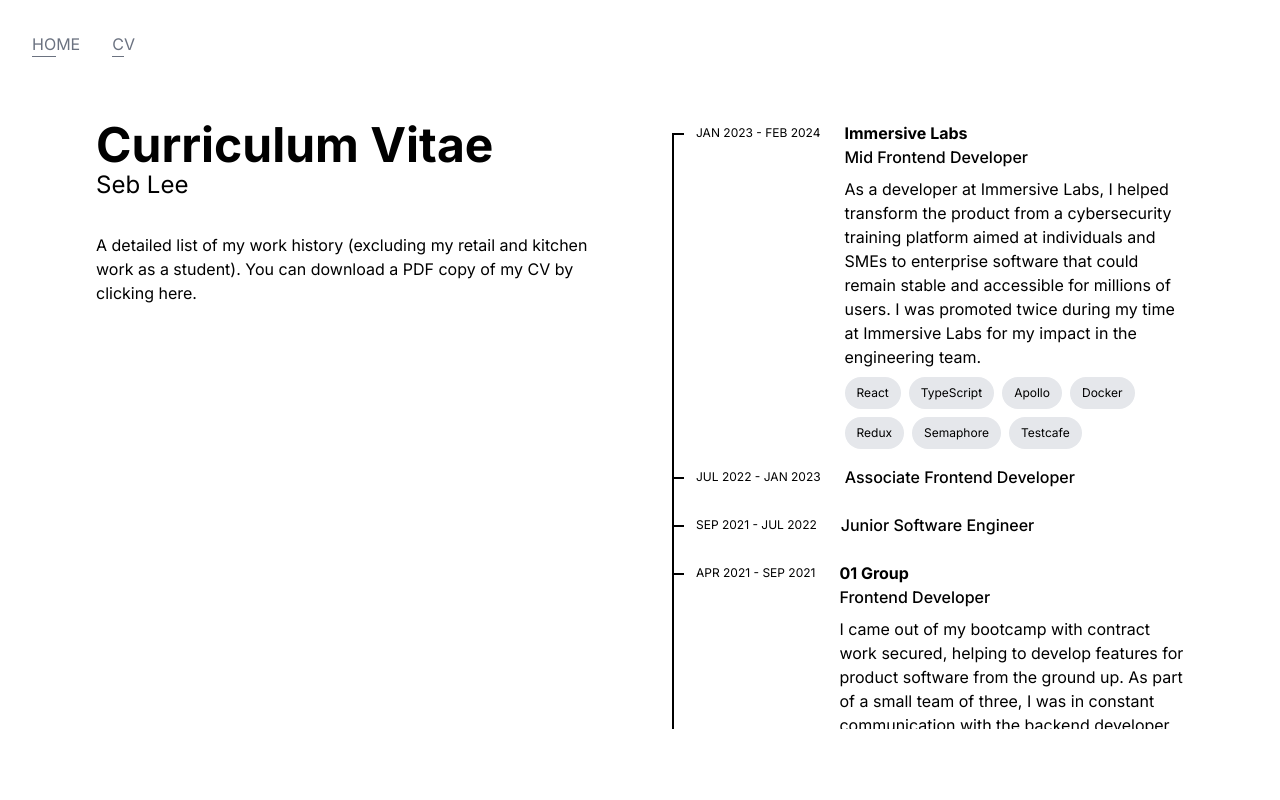
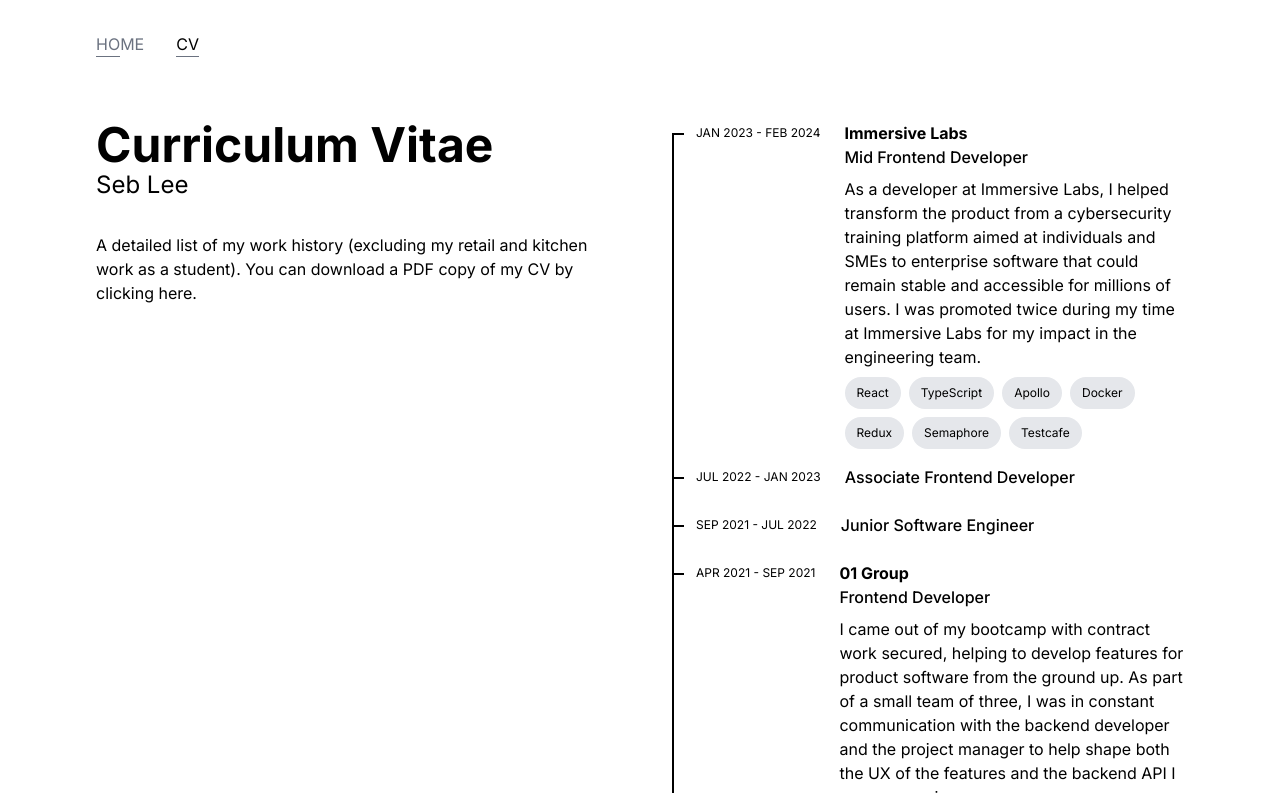
Before and after one commit to jebzley/sebleedotdev, a Next.js app: page /work in a window 1280 px wide. Built offline with nearby package versions, Linux system fonts and the light colour scheme.

Commit message:
style tweaks

```diff
--- a/src/app/layout.tsx
+++ b/src/app/layout.tsx
@@ -16,11 +16,13 @@ export default function RootLayout({
 }) {
   return (
     <html lang="en">
-      <body className={`${inter.className} p-8 h-screen`}>
+      <body
+        className={`${inter.className} p-8 lg:px-24 max-w-screen-xl mx-auto h-screen`}
+      >
         <header>
           <Navigation />
         </header>
-        <main className="h-full p8 pt-16 lg:p-16">{children}</main>
+        <main className="h-full pt-16">{children}</main>
       </body>
     </html>
   );
--- a/src/app/work/components/WorkItem.tsx
+++ b/src/app/work/components/WorkItem.tsx
@@ -9,7 +9,7 @@ export function WorkItem({
 }) {
   const ariaLabel = `${item.company} - ${item.jobTitle}`;
   return (
-    <li className="relative pb-4" aria-label={ariaLabel}>
+    <li className="relative pb-4" aria-label={ariaLabel} key={ariaLabel}>
       {!isLastIndex && (
         <span
           aria-hidden
--- a/src/components/Navigation/NavigationLink.tsx
+++ b/src/components/Navigation/NavigationLink.tsx
@@ -1,17 +1,28 @@
+"use client";
 import Link from "next/link";
+import { usePathname } from "next/navigation";
 
 interface IProps {
   name: string;
   href: string;
 }
 export function NavigationLink({ name, href }: IProps) {
+  const pathname = usePathname();
+  const isCurrentRoute = pathname === href;
+
   return (
     <Link
-      className="group/navlink relative flex flex-col text-gray-500 hover:text-black transition-all"
+      className={`group/navlink relative flex flex-col ${
+        isCurrentRoute ? "text-black" : "text-gray-500"
+      } hover:text-black transition-all`}
       href={href}
     >
       {name.toUpperCase()}
-      <span className="h-full w-6/12 transition-all border-b border-gray-500 group-hover/navlink:w-full group-hover/navlink:border-black "></span>
+      <span
+        className={`h-full w-6/12 transition-all border-b border-gray-500 ${
+          isCurrentRoute ? "border-black w-full" : "border-gray-500 w-6/12"
+        } group-hover/navlink:w-full group-hover/navlink:border-black`}
+      ></span>
     </Link>
   );
 }
--- a/src/components/Navigation/index.tsx
+++ b/src/components/Navigation/index.tsx
@@ -1,5 +1,4 @@
 import { ROUTES } from "@/constants/routes";
-import Link from "next/link";
 import { NavigationLink } from "./NavigationLink";
 
 const navItems: { name: string; href: string }[] = [
--- a/src/components/SocialIcons/index.tsx
+++ b/src/components/SocialIcons/index.tsx
@@ -1,59 +1,47 @@
 import Image from "next/image";
+
+const links = [
+  {
+    href: "https://www.github.com/jebzley",
+    label: "Github",
+    imgSrc: "/github.svg",
+  },
+  {
+    href: "https://www.linkedin.com/in/sebleedev",
+    label: "Linked In",
+    imgSrc: "/linkedin.svg",
+  },
+  {
+    href: "https://www.twitter.com/sebleedev",
+    label: "Github",
+    imgSrc: "/twitter.svg",
+  },
+];
 
 export function SocialIcons() {
   return (
     <ul className="flex gap-8">
-      <li>
+      {links.map((link) => {
+        return (
+          <li key={link.href}>
             <a
-          href="https:/www.github.com/jebzley"
+              href={link.href}
               rel="noopener noreferrer"
               target="_blank"
-          aria-label="Github (Opens in a new tab)"
+              aria-label={`${link.label} (Opens in a new tab)`}
             >
               <Image
-            src={"/github.svg"}
+                src={link.imgSrc}
                 width={20}
                 height={20}
                 alt=""
                 className="hover:opacity-50 transition-opacity"
-            aria-hidden="true"
+                aria-hidden
               />
             </a>
           </li>
-      <li>
-        <a
-          href="https://www.linkedin.com/in/sebleedev"
-          rel="noopener noreferrer"
-          target="_blank"
-          aria-label="Linked In (Opens in a new tab)"
-        >
-          <Image
-            src={"/linkedin.svg"}
-            width={20}
-            height={20}
-            alt=""
-            className="hover:opacity-50 transition-opacity"
-            aria-hidden="true"
-          />
-        </a>
-      </li>
-      <li>
-        <a
-          href="https:/www.twitter.com/sebleedev"
-          rel="noopener noreferrer"
-          target="_blank"
-          aria-label="Twitter (Opens in a new tab)"
-        >
-          <Image
-            src={"/twitter.svg"}
-            width={20}
-            height={20}
-            alt=""
-            aria-hidden="true"
-            className="hover:opacity-50 transition-opacity"
-          />
-        </a>
-      </li>
+        );
+      })}
     </ul>
   );
 }
```
Lines whose indentation alone changed are shown as unchanged.
